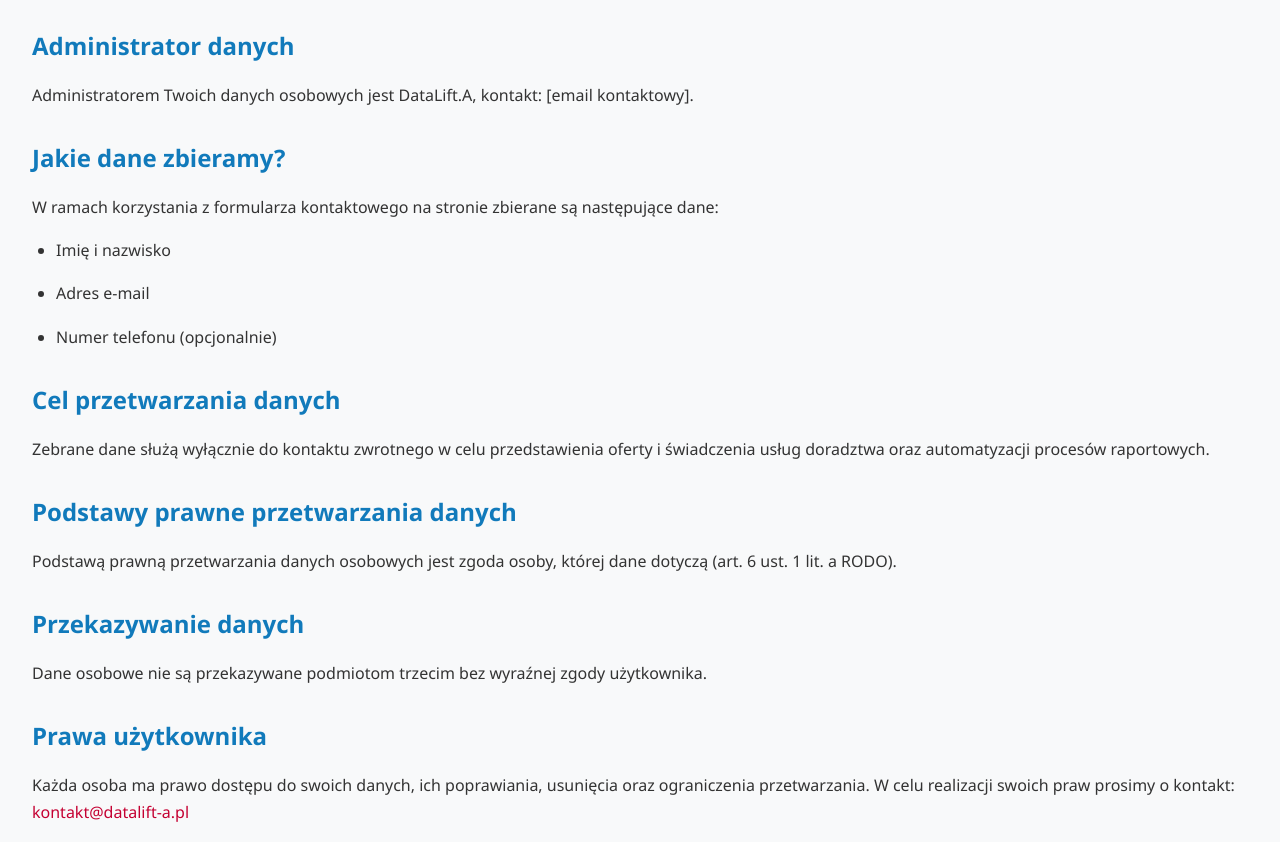
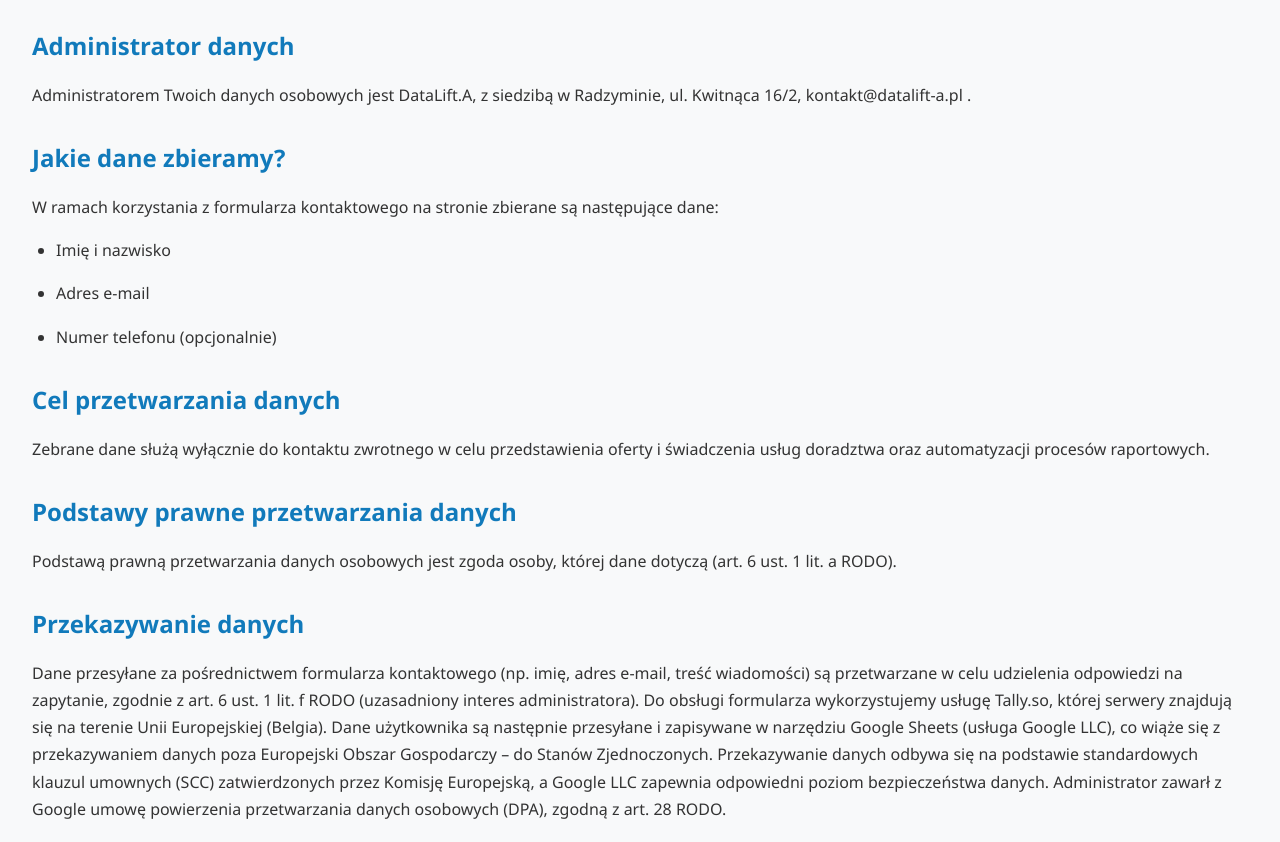
Before and after one commit to demensiss/datalift-landing, a plain HTML site: page polityka-prywatnosci.html in a window 1280 px wide. Shown: the part 110-952 px from the top of the page. Drawn offline with Linux system fonts and the light colour scheme.

Commit message:
Update polityka-prywatnosci.html

```diff
--- a/polityka-prywatnosci.html
+++ b/polityka-prywatnosci.html
@@ -10,7 +10,7 @@
 <body>
     <h1>Polityka Prywatności</h1>
     <h2>Administrator danych</h2>
-    <p>Administratorem Twoich danych osobowych jest DataLift.A, kontakt: [email kontaktowy].</p>
+    <p>Administratorem Twoich danych osobowych jest DataLift.A, z siedzibą w Radzyminie, ul. Kwitnąca 16/2, kontakt@datalift-a.pl .</p>
 
     <h2>Jakie dane zbieramy?</h2>
     <p>W ramach korzystania z formularza kontaktowego na stronie zbierane są następujące dane:
@@ -28,11 +28,13 @@
     <p>Podstawą prawną przetwarzania danych osobowych jest zgoda osoby, której dane dotyczą (art. 6 ust. 1 lit. a RODO).</p>
 
     <h2>Przekazywanie danych</h2>
-    <p>Dane osobowe nie są przekazywane podmiotom trzecim bez wyraźnej zgody użytkownika.</p>
+    <p>Dane przesyłane za pośrednictwem formularza kontaktowego (np. imię, adres e-mail, treść wiadomości) są przetwarzane w celu udzielenia odpowiedzi na zapytanie, zgodnie z art. 6 ust. 1 lit. f RODO (uzasadniony interes administratora).
+    Do obsługi formularza wykorzystujemy usługę Tally.so, której serwery znajdują się na terenie Unii Europejskiej (Belgia). Dane użytkownika są następnie przesyłane i zapisywane w narzędziu Google Sheets (usługa Google LLC), co wiąże się z przekazywaniem danych poza Europejski Obszar Gospodarczy – do Stanów Zjednoczonych.
+    Przekazywanie danych odbywa się na podstawie standardowych klauzul umownych (SCC) zatwierdzonych przez Komisję Europejską, a Google LLC zapewnia odpowiedni poziom bezpieczeństwa danych. Administrator zawarł z Google umowę powierzenia przetwarzania danych osobowych (DPA), zgodną z art. 28 RODO.</p>
 
     <h2>Prawa użytkownika</h2>
-    <p>Każda osoba ma prawo dostępu do swoich danych, ich poprawiania, usunięcia oraz ograniczenia przetwarzania.
-        W celu realizacji swoich praw prosimy o kontakt: <a href="mailto:kontakt@datalift-a.pl">kontakt@datalift-a.pl</a>
+    <p>Przysługuje Ci prawo do dostępu do danych, ich sprostowania, usunięcia, ograniczenia przetwarzania, sprzeciwu oraz przenoszenia danych.
+    W sprawach związanych z przetwarzaniem danych osobowych prosimy o kontakt na adres e-mail: <a href="mailto:kontakt@datalift-a.pl">kontakt@datalift-a.pl</a>
     </p>
 
     <h2>Zmiany w polityce prywatności</h2>
```
